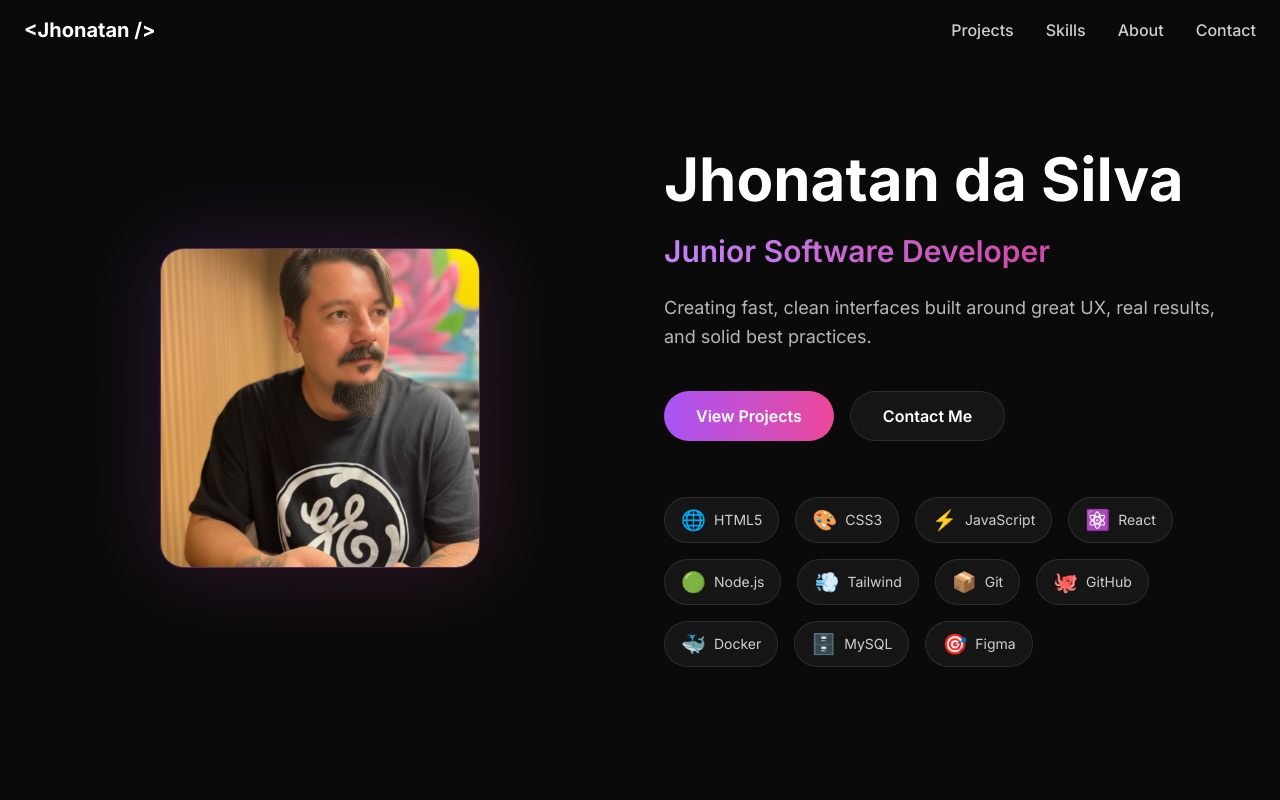
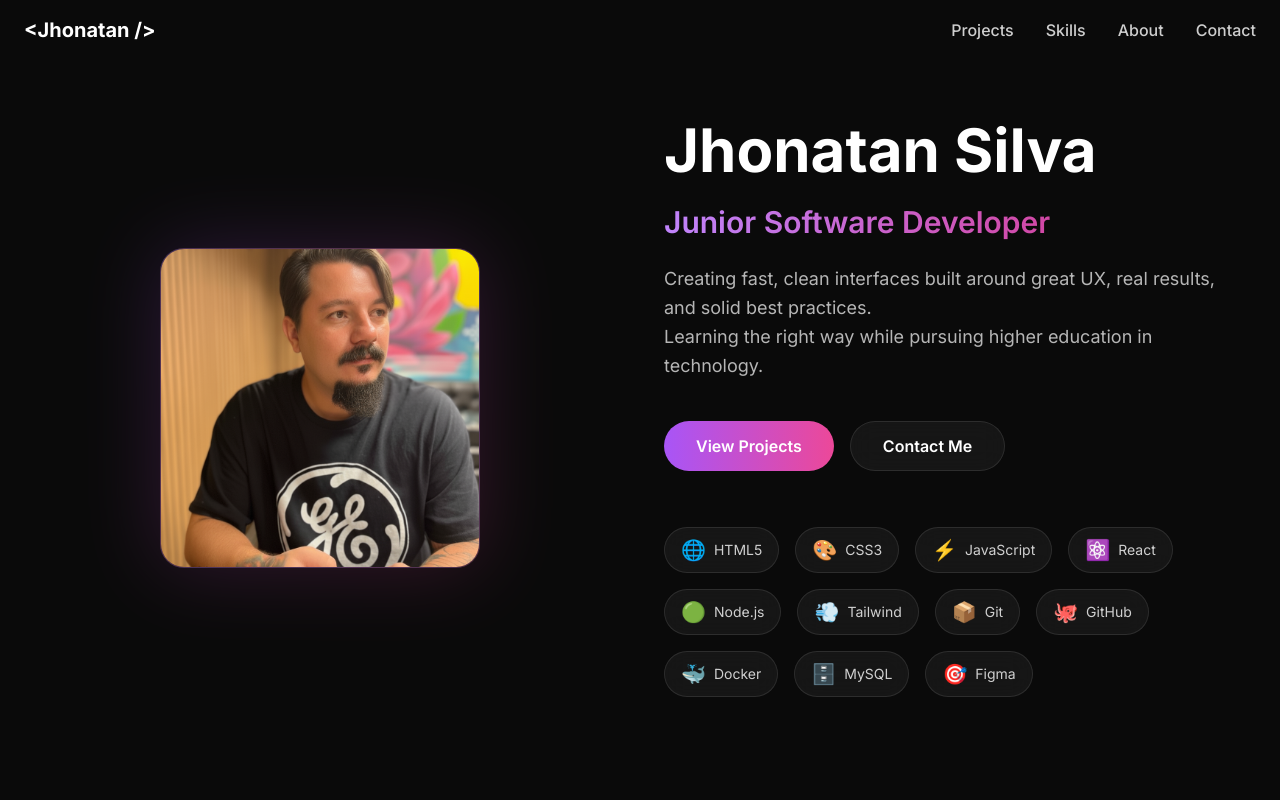
Before and after one commit to jhonatandasilvadev/profile, a React (Vite) app: page / in a window 1280 px wide. Shown: the top 800 px of the page. Built offline with nearby package versions, Linux system fonts and the light colour scheme.

Commit message:
Update: Alterar nome para Jhonatan Silva e adicionar status Junior + educaÃ§Ã£o

```diff
--- a/src/sections/Hero.jsx
+++ b/src/sections/Hero.jsx
@@ -55,13 +55,15 @@ const Hero = () => {
             className="space-y-6"
           >
             <h1 className="text-5xl md:text-6xl font-bold text-white">
-              Jhonatan da Silva
+              Jhonatan Silva
             </h1>
             <p className="text-2xl md:text-3xl text-gradient font-semibold">
               Junior Software Developer
             </p>
             <p className="text-lg text-white/70 max-w-xl leading-relaxed">
               Creating fast, clean interfaces built around great UX, real results, and solid best practices.
+              <br />
+              Learning the right way while pursuing higher education in technology.
             </p>
 
             {/* Buttons */}
```
